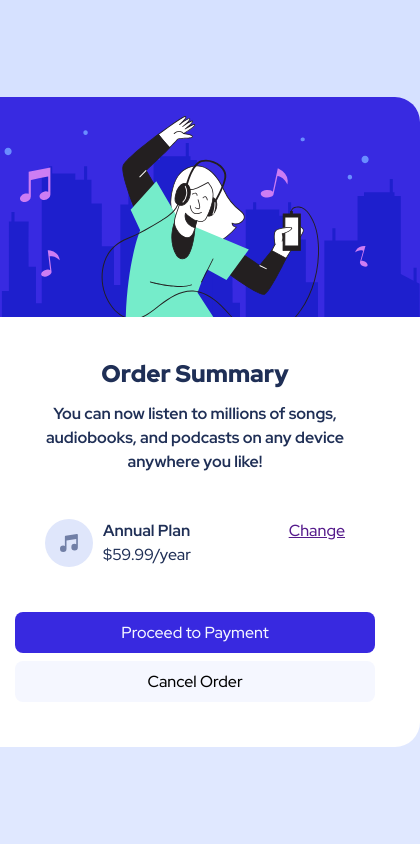
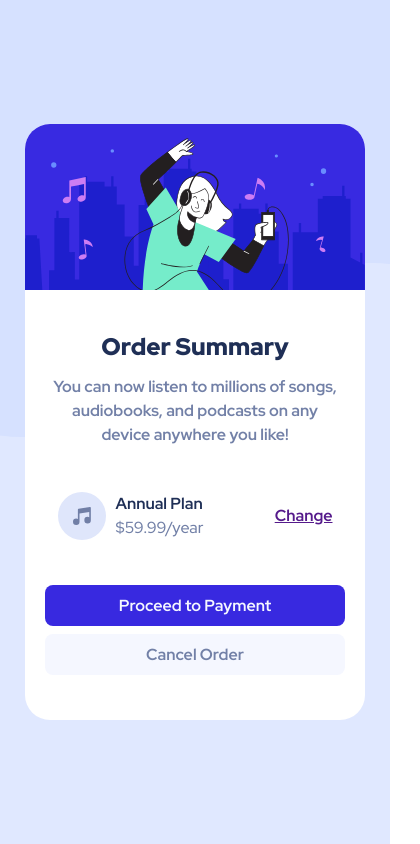
Before and after one commit to kennyputman/order-summary-component, a plain HTML site: page index.html in a window 390 px wide. Shown: the whole page, 420 px wide, since content can reach past the window. Drawn offline with Linux system fonts and the light colour scheme.

Commit message:
setup mobile media queries

```diff
--- a/css/main.css
+++ b/css/main.css
@@ -18,29 +18,42 @@ body {
   font-family: "Red Hat Display", sans-serif;
   font-weight: 700;
   color: var(--dark-blue);
-  background-color: var(--pale-blue);
-  background-image: url("../images/pattern-background-desktop.svg");
-  background-repeat: no-repeat;
+
   line-height: 1.5em;
 }
 
 button,
 a {
   font-family: "Red Hat Display", sans-serif;
-  font-weight: 500;
+  font-weight: 700;
+  cursor: pointer;
 }
 
+/* Utilities */
+
+.tx-dstb {
+  color: var(--desat-blue);
+}
+
+/* Container */
+
 .container {
+  background-color: var(--pale-blue);
+  background-image: url("../images/pattern-background-mobile.svg");
+  background-repeat: no-repeat;
+  background-size: 100% 437px;
   min-height: 100vh;
+  width: 100%;
   position: relative;
   display: flex;
   justify-content: center;
   align-items: center;
+  padding: 25px;
 }
 
 .component {
   background-color: #fff;
-  width: 450px;
+  max-width: 450px;
   border-radius: 25px;
   display: flex;
   flex-direction: column;
@@ -49,13 +62,13 @@ a {
 
 .music-hero {
   border-radius: 25px 25px 0 0;
-  height: 220px;
-  width: 450px;
+  max-height: 220px;
+  width: 100%;
 }
 
 .summary {
   text-align: center;
-  padding: 45px;
+  padding: 45px 25px;
 }
 
 .summary h2 {
@@ -64,10 +77,10 @@ a {
 }
 
 .pricing {
-  width: 100%;
+  width: 325px;
+  padding: 0 25px;
   display: flex;
   justify-content: space-between;
-  padding: 0 75px 0 75px;
 }
 
 .pricing-left {
@@ -82,22 +95,31 @@ a {
   font-weight: 500;
 }
 
+.pricing-right {
+  display: flex;
+  align-items: center;
+}
+
+.pricing-right a:hover {
+  color: var(--desat-blue);
+}
+
 .action {
   display: flex;
   flex-direction: column;
   align-items: center;
   width: 100%;
-  padding: 45px;
+  padding: 45px 0;
 }
 
 .action button {
-  width: 100%;
+  width: 300px;
   outline: none;
   border: none;
   border-radius: 8px;
   padding: 10px;
   font-size: 16px;
-  font-weight: 500;
+  font-weight: 700;
 }
 
 .action .payment {
@@ -106,6 +128,21 @@ a {
   color: var(--very-pale-blue);
 }
 
+.action .payment:hover {
+  background-color: var(--desat-blue);
+}
+
 .action .cancel {
   background-color: var(--very-pale-blue);
 }
+
+@media screen and (min-width: 500px) {
+  .container {
+    background-image: url("../images/pattern-background-desktop.svg");
+  }
+
+  .summary {
+    text-align: center;
+    padding: 45px;
+  }
+}
--- a/index.html
+++ b/index.html
@@ -16,7 +16,7 @@
       <img class="music-hero" src="./images/illustration-hero.svg" alt="">
       <div class="summary">
         <h2> Order Summary</h2>
-        <p>You can now listen to millions of songs, audiobooks, and podcasts on any
+        <p class="tx-dstb">You can now listen to millions of songs, audiobooks, and podcasts on any
           device anywhere you like!</p>
       </div>
       <div class="pricing">
@@ -24,14 +24,14 @@
           <img src="./images/icon-music.svg" alt="">
           <div class="plan-info">
             <p class="plan"> Annual Plan</p>
-            <p class="price">$59.99/year</p>
+            <p class="price tx-dstb">$59.99/year</p>
           </div>
         </div>
         <div class="pricing-right"><a href="">Change</a></div>
       </div>
       <div class="action">
         <button class="payment">Proceed to Payment</button>
-        <button class="cancel">Cancel Order</button>
+        <button class="cancel tx-dstb">Cancel Order</button>
       </div>
     </div>
   </div>
```
